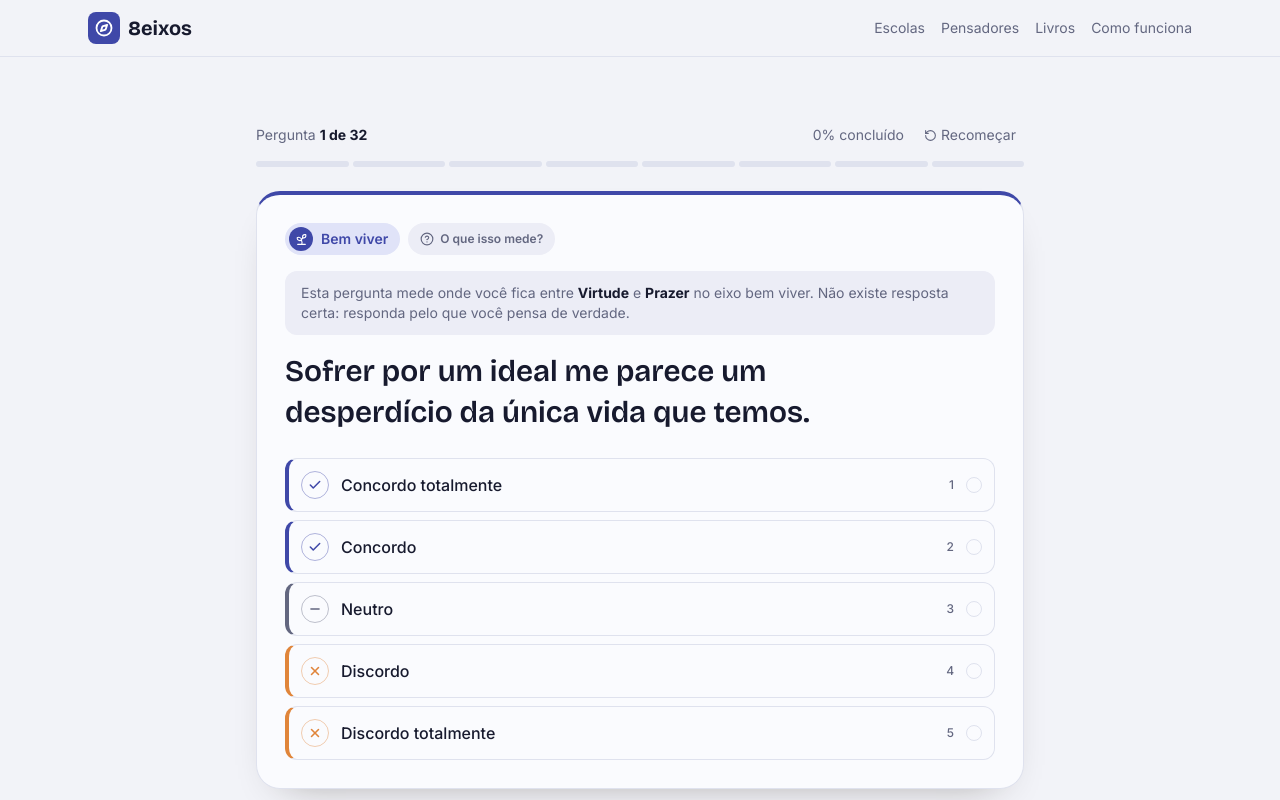
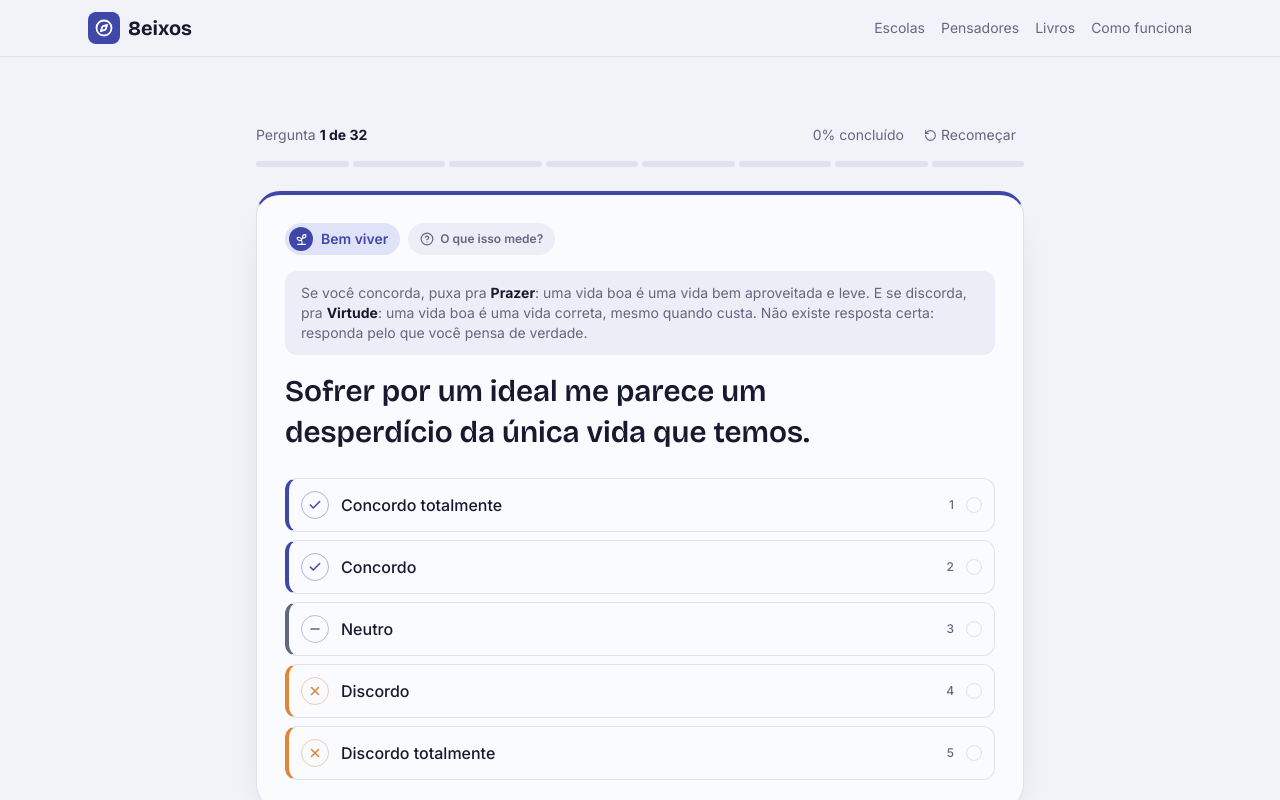
Before and after one commit to DevTheusP/8eixos, a Next.js app: page /quiz/curta in a window 1280 px wide. Both pictures are taken after a click on the button "O que isso mede?". Shown: the top 800 px of the page. Built offline with nearby package versions, Linux system fonts and the light colour scheme; no server answers.

Commit message:
feat: explicação por pergunta de pra onde cada resposta puxa

```diff
--- a/data/axes.json
+++ b/data/axes.json
@@ -1,10 +1,74 @@
 [
-  { "id": "controle", "name": "Controle", "poleA": "Aceitar", "poleB": "Transformar", "param": "c" },
-  { "id": "bemviver", "name": "Bem viver", "poleA": "Virtude", "poleB": "Prazer", "param": "b" },
-  { "id": "sentido", "name": "Sentido", "poleA": "Dado", "poleB": "Criado por mim", "param": "s" },
-  { "id": "mundo", "name": "Mundo", "poleA": "Bom", "poleB": "Hostil", "param": "m" },
-  { "id": "eu", "name": "Eu", "poleA": "Indivíduo", "poleB": "Comunidade", "param": "e" },
-  { "id": "rotina", "name": "Rotina", "poleA": "Disciplina", "poleB": "Espontaneidade", "param": "r" },
-  { "id": "guia", "name": "Guia", "poleA": "Razão", "poleB": "Emoção", "param": "g" },
-  { "id": "verdade", "name": "Verdade", "poleA": "Certeza", "poleB": "Dúvida", "param": "v" }
+  {
+    "id": "controle",
+    "name": "Controle",
+    "poleA": "Aceitar",
+    "poleB": "Transformar",
+    "param": "c",
+    "descA": "você busca paz aceitando o que não depende de você.",
+    "descB": "você prefere agir e mudar o que está ao seu alcance."
+  },
+  {
+    "id": "bemviver",
+    "name": "Bem viver",
+    "poleA": "Virtude",
+    "poleB": "Prazer",
+    "param": "b",
+    "descA": "uma vida boa é uma vida correta, mesmo quando custa.",
+    "descB": "uma vida boa é uma vida bem aproveitada e leve."
+  },
+  {
+    "id": "sentido",
+    "name": "Sentido",
+    "poleA": "Dado",
+    "poleB": "Criado por mim",
+    "param": "s",
+    "descA": "o sentido da vida já existe, em Deus, na natureza ou no cosmos, e você o descobre.",
+    "descB": "o sentido não vem pronto: cada pessoa constrói o seu."
+  },
+  {
+    "id": "mundo",
+    "name": "Mundo",
+    "poleA": "Bom",
+    "poleB": "Hostil",
+    "param": "m",
+    "descA": "você olha o mundo e as pessoas com confiança e esperança.",
+    "descB": "você vê o mundo como duro, trágico ou indiferente."
+  },
+  {
+    "id": "eu",
+    "name": "Eu",
+    "poleA": "Indivíduo",
+    "poleB": "Comunidade",
+    "param": "e",
+    "descA": "sua prioridade é a própria liberdade e o próprio caminho.",
+    "descB": "você se realiza nos laços, nos deveres e no bem dos outros."
+  },
+  {
+    "id": "rotina",
+    "name": "Rotina",
+    "poleA": "Disciplina",
+    "poleB": "Espontaneidade",
+    "param": "r",
+    "descA": "hábitos, tradição e regras dão forma à sua vida.",
+    "descB": "você prefere improviso, mudança e intensidade."
+  },
+  {
+    "id": "guia",
+    "name": "Guia",
+    "poleA": "Razão",
+    "poleB": "Emoção",
+    "param": "g",
+    "descA": "nas decisões, você confia mais no pensamento e na lógica.",
+    "descB": "nas decisões, você confia mais no que sente e na intuição."
+  },
+  {
+    "id": "verdade",
+    "name": "Verdade",
+    "poleA": "Certeza",
+    "poleB": "Dúvida",
+    "param": "v",
+    "descA": "você acredita que dá pra chegar a verdades firmes.",
+    "descB": "você desconfia de certezas e prefere perguntas abertas."
+  }
 ]
--- a/src/app/quiz/[formato]/QuizRunner.tsx
+++ b/src/app/quiz/[formato]/QuizRunner.tsx
@@ -161,8 +161,7 @@ export function QuizRunner({ formato, pool, axes = [] }: { formato: Formato; poo
         </div>
         {entenda && eixo && (
           <p className="question-in relative mb-4 rounded-xl bg-tile px-4 py-3 text-sm text-mute">
-            Esta pergunta mede onde você fica entre <strong className="text-ink">{eixo.poleA}</strong> e{' '}
-            <strong className="text-ink">{eixo.poleB}</strong> no eixo {eixo.name.toLowerCase()}. Não existe resposta certa: responda pelo que você pensa de verdade.
+            {explicacao(q, eixo)} Não existe resposta certa: responda pelo que você pensa de verdade.
           </p>
         )}
 
@@ -253,3 +252,17 @@ export function QuizRunner({ formato, pool, axes = [] }: { formato: Formato; poo
     </div>
   );
 }
+
+// Diz pra onde cada resposta puxa, usando a descrição de cada polo do eixo.
+function explicacao(q: Question, eixo: Axis) {
+  const [primeiro, segundo] = q.polarity === 'A'
+    ? [{ nome: eixo.poleA, desc: eixo.descA }, { nome: eixo.poleB, desc: eixo.descB }]
+    : [{ nome: eixo.poleB, desc: eixo.descB }, { nome: eixo.poleA, desc: eixo.descA }];
+  const quando = q.kind === 'forced' ? ['Escolher a frase da esquerda', 'a da direita'] : ['Se você concorda', 'se discorda'];
+  return (
+    <>
+      {quando[0]}, puxa pra <strong className="text-ink">{primeiro.nome}</strong>: {primeiro.desc} E {quando[1]}, pra{' '}
+      <strong className="text-ink">{segundo.nome}</strong>: {segundo.desc}
+    </>
+  );
+}
--- a/src/lib/schemas.ts
+++ b/src/lib/schemas.ts
@@ -10,6 +10,8 @@ export const axisSchema = z.object({
   poleA: z.string().min(1),
   poleB: z.string().min(1),
   param: z.string().length(1),
+  descA: z.string().min(1),
+  descB: z.string().min(1),
 });
 
 const hex = z.string().regex(/^#[0-9a-fA-F]{6}$/);
--- a/src/lib/types.ts
+++ b/src/lib/types.ts
@@ -6,7 +6,7 @@ export type Vector = Record<AxisId, number>;
 
 export type AnswerIndex = 0 | 1 | 2 | 3 | 4;
 
-export interface Axis { id: AxisId; name: string; poleA: string; poleB: string; param: string }
+export interface Axis { id: AxisId; name: string; poleA: string; poleB: string; param: string; descA: string; descB: string }
 
 export interface Question {
   id: string;
```
Also changed, not shown: 2 other files (tests, documents, lock files or other folders).
